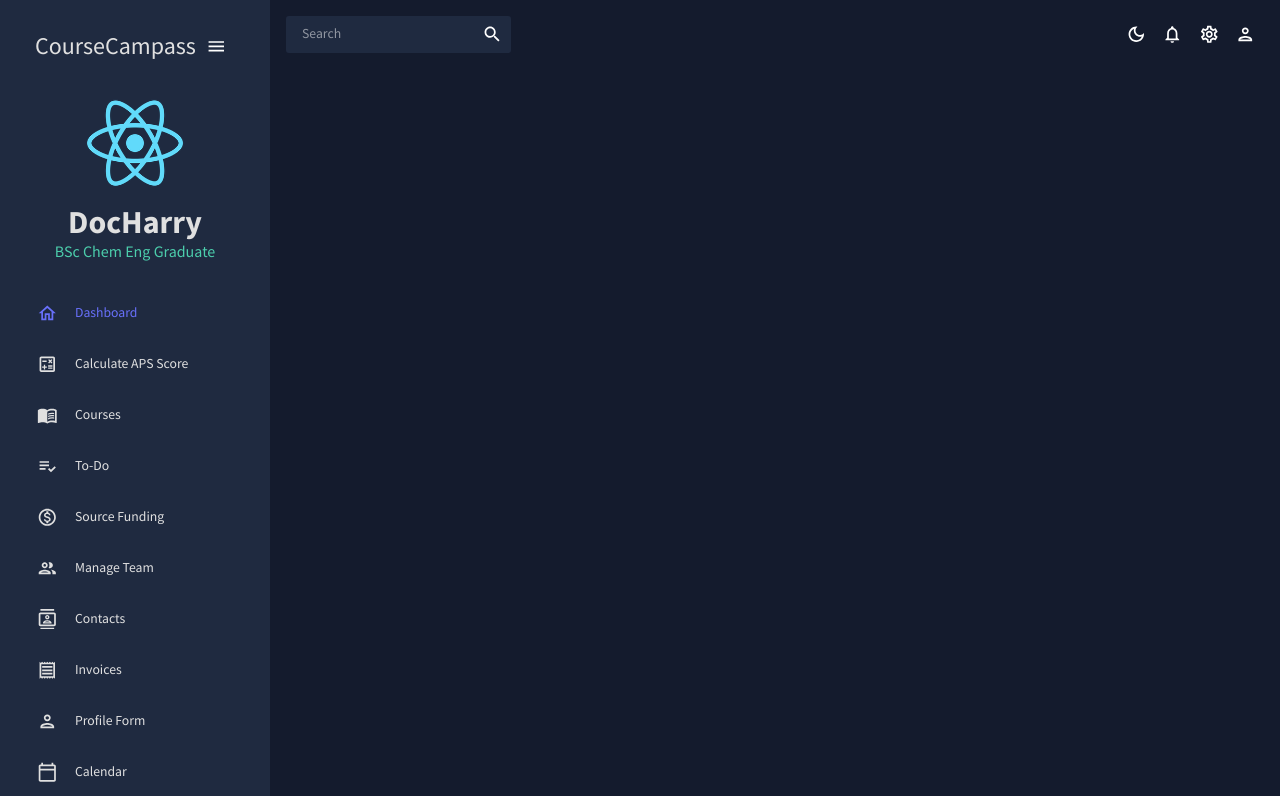
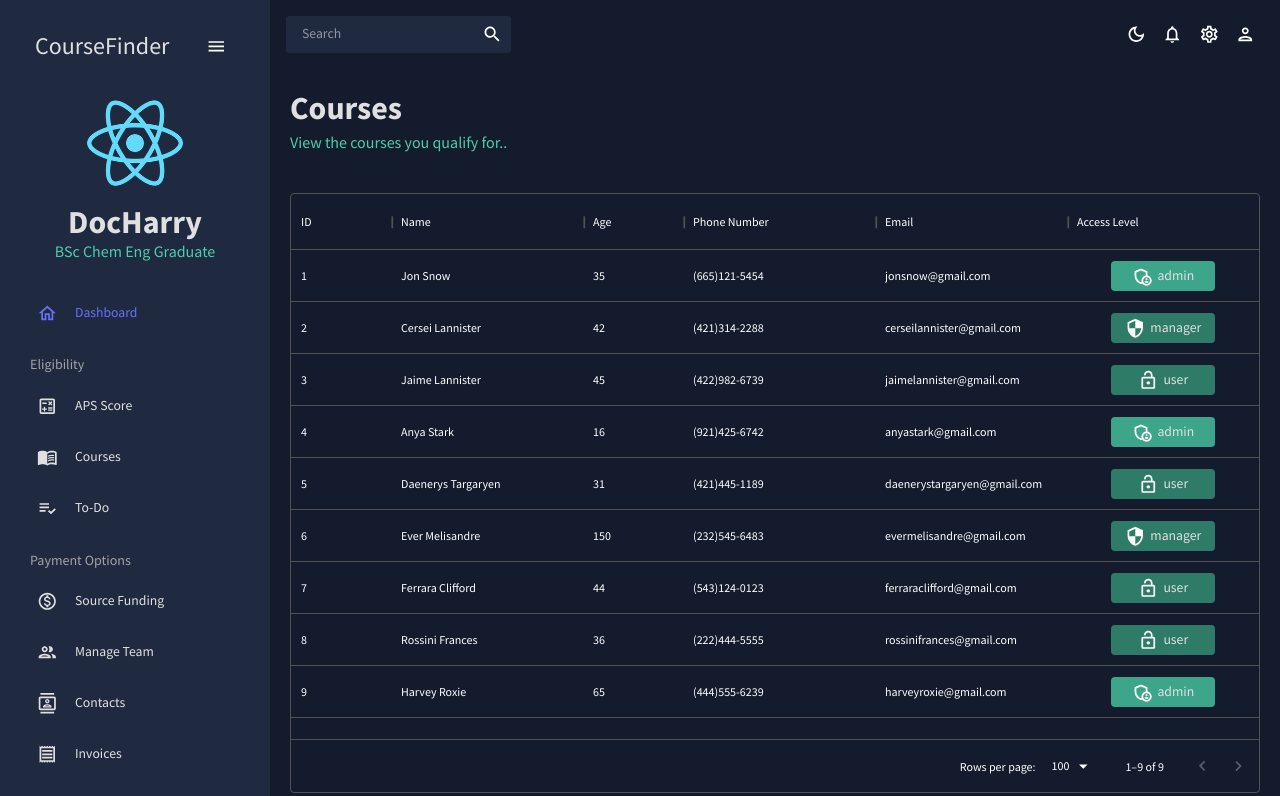
Before and after one commit to DocHarry22/coursecampass, a React (Create React App) app in the folder react-admin/: page /courses in a window 1280 px wide. Shown: the top 796 px of the page. Built offline with nearby package versions, Linux system fonts and the light colour scheme.

Commit message:
Adding Course component and updated dashboard, sidebar and added Header component

```diff
--- a/react-admin/src/App.js
+++ b/react-admin/src/App.js
@@ -4,6 +4,7 @@ import { Routes, Route } from "react-router-dom"
 import Topbar from "./scenes/global/Topbar";
 import Sidebar from "./scenes/global/Sidebar";
 import Dashboard from "./scenes/dashboard";
+import Courses from "./scenes/courses";
 // import Team from "./scenes/Team";
 // import Invoices from "./scenes/invoices";
 // import Contacts from "./scenes/contacts";
@@ -29,6 +30,7 @@ function App() {
             <Topbar />
             <Routes>
               <Route path="/" element={<Dashboard />} />
+              <Route path="/courses" element={<Courses />} />
               {/* <Route path="/team" element={<Team />} />
               <Route path="/invoices" element={<Invoices />} />
               <Route path="/contacts" element={<Contacts />} />
--- /dev/null
+++ b/react-admin/src/components/Header.jsx
@@ -0,0 +1,20 @@
+import { Typography, Box, useTheme } from "@mui/material";
+import { tokens } from "../theme";
+
+const Header = ({title, subtitle}) => {
+    const theme = useTheme();
+    const colors = tokens(theme.palette.mode);
+
+    return (
+        <Box mb="30px">
+            <Typography variant="h2" color={colors.grey[100]} fontWeight="bold" sx={{ mb:"5px"}}>
+                {title}
+            </Typography>
+            <Typography variant="h5" color={colors.greenAccent[500]}>
+                {subtitle}
+            </Typography>
+        </Box>
+    )
+}
+
+export default Header;
--- /dev/null
+++ b/react-admin/src/scenes/courses/index.jsx
@@ -0,0 +1,76 @@
+import { Box, Typography, useTheme } from "@mui/material";
+import { DataGrid } from "@mui/x-data-grid";
+import { tokens } from "../../theme";
+import { mockDataTeam } from "../../data/mockData";
+import AdminPanelSettingsOutlinedIcon from "@mui/icons-material/AdminPanelSettingsOutlined";
+import LockOpenOutlinedIcon from "@mui/icons-material/LockOpenOutlined";
+import SecurityOutlinedIcon from "@mui/icons-material/SecurityOutlined";
+import Header from "../../components/Header";
+
+
+const Courses = () => {
+    const theme = useTheme();
+    const colors = tokens(theme.palette.mode);
+
+    const columns = [
+        {field: "id", headerName: "ID"},
+        { field: "name", headerName: "Name", flex: 1, cellClassName: "name-column--cell",},
+        {
+            field: "age", headerName: "Age", type: "number", headerAlign: "left", align: "left",
+        },
+        {
+            field: "phone",
+            headerName: "Phone Number",
+            flex: 1,
+        },
+        {
+            field: "email",
+            headerName: "Email",
+            flex: 1,
+        },
+        {
+            field: "access",
+            headerName: "Access Level",
+            flex: 1,
+            renderCell: ({ row: {access}}) => {
+                return (
+                    <Box
+                        width="60%"
+                        m="0 auto"
+                        p="5px"
+                        display="flex"
+                        justifyContent="center"
+                        backgroundColor={
+                            access === "admin" ? colors.greenAccent[600] : colors.greenAccent[700]
+                        }
+                        borderRadius="4px"
+                    >
+                        {access ==="admin" && <AdminPanelSettingsOutlinedIcon />}
+                        {access ==="manager" && <SecurityOutlinedIcon />}
+                        {access ==="user" && <LockOpenOutlinedIcon />}
+                        <Typography color={colors.grey[100]} sx={{ml: "5px"}} >
+                            {access}
+                        </Typography>
+                    </Box>
+                )
+            }
+        },
+    ]
+
+    return (
+        <Box m="20px">
+            <Header title="Courses" subtitle="View the courses you qualify for.." />
+            <Box m="40px 0 0 0" height="75vh">
+                <DataGrid
+                    rows={mockDataTeam}
+                    columns={columns}
+                />
+
+            </Box>
+
+
+        </Box>
+    );
+};
+
+export default Courses;
--- a/react-admin/src/scenes/dashboard/index.jsx
+++ b/react-admin/src/scenes/dashboard/index.jsx
@@ -1,6 +1,15 @@
+import { Box } from "@mui/material";
+import Header from "../../components/Header";
+
 
 const Dashboard = () => {
-    return <div>Dashboard</div>
-}
+    return (
+        <Box m="20px">
+            <Box display="flex" justifyContent="space-betweem" alignItems="center">
+                <Header title="Dashboard"  subtitle="Welcome to your Dashboard!" />
+            </Box>
+        </Box>
+);
+};
 
 export default Dashboard;
--- a/react-admin/src/scenes/global/Sidebar.jsx
+++ b/react-admin/src/scenes/global/Sidebar.jsx
@@ -86,7 +86,7 @@ const Sidebar = () => {
                             ml="15px"
                             >
                                 <Typography variant="h3" color={colors.grey[100]}>
-                                    CourseCampass
+                                    CourseFinder
                                 </Typography>
                                 <IconButton onClick={() => setIsCollapsed(!isCollapsed)}>
                                     <MenuOutlinedIcon />
@@ -134,8 +134,17 @@ const Sidebar = () => {
                             selected={selected}
                             setSelected={setSelected}
                         />
-                       <Item
-                            title="Calculate APS Score"
+
+                        <Typography
+                            variant="h6"
+                            color={colors.grey[300]}
+                            sx={{ m: "15px 0 5px 20px"}}
+                        >
+                            Eligibility
+                        </Typography>
+
+                        <Item
+                            title="APS Score"
                             to="/aps"
                             icon={<CalculateOutlinedIcon />}
                             selected={selected}
@@ -155,6 +164,15 @@ const Sidebar = () => {
                             selected={selected}
                             setSelected={setSelected}
                         />
+
+                        <Typography
+                            variant="h6"
+                            color={colors.grey[300]}
+                            sx={{ m: "15px 0 5px 20px"}}
+                        >
+                            Payment Options
+                        </Typography>
+
                        <Item
                             title="Source Funding"
                             to="/funding"
```
